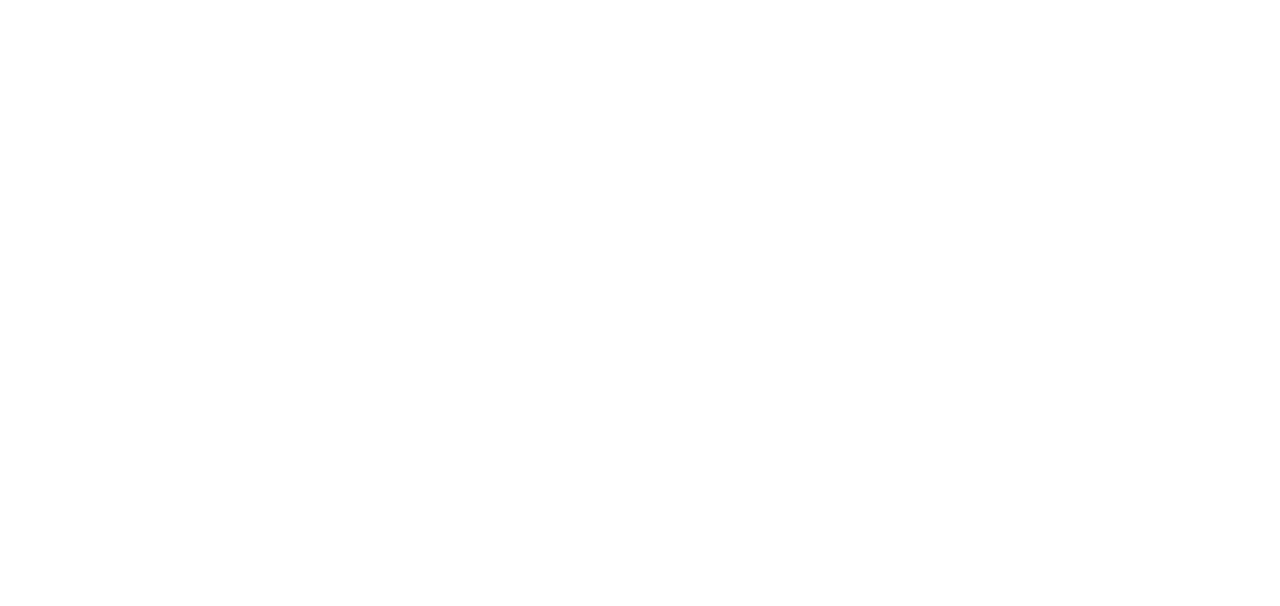
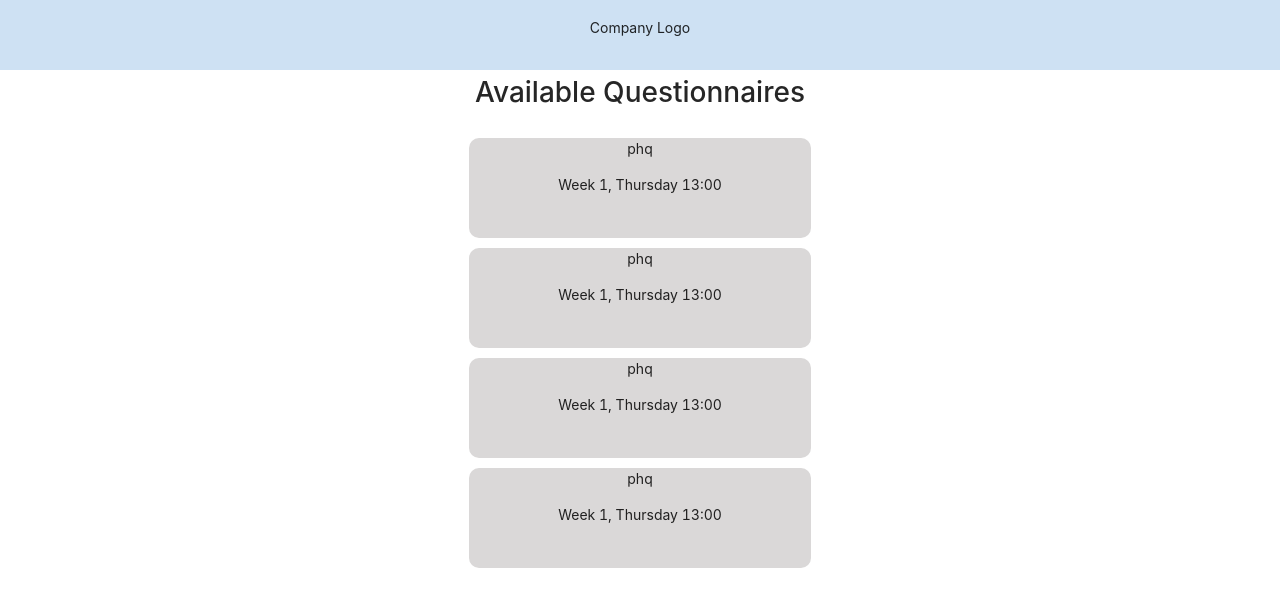
Before and after one commit to webahead14/clinic-client, a React (Create React App) app: page /home in a window 1280 px wide. Before the commit this address had no page. Shown: the top 606 px of the page. Built offline with nearby package versions, Linux system fonts and the light colour scheme.

Commit message:
home client

```diff
--- a/src/App.jsx
+++ b/src/App.jsx
@@ -4,9 +4,9 @@ import { Routes, Route, useLocation } from 'react-router-dom'
 import axios from 'axios'
 
 import Login from './pages/Login'
+import Welcome from './pages/Welcome'
+import Survey from './pages/Survey'
 import Home from './pages/Home'
-import Survey from './pages/Survey'
-
 function App() {
   const location = useLocation()
 
@@ -32,8 +32,9 @@ function App() {
   return (
     <div className="App">
       <Routes>
-        <Route path="/" element={<Home />} />
+        <Route path="/" element={<Welcome />} />
         <Route path="/survey" element={<Survey />} />
+        <Route path="/home" element={<Home />} />
       </Routes>
     </div>
   )
--- a/src/pages/Home/index.jsx
+++ b/src/pages/Home/index.jsx
@@ -1,33 +1,31 @@
 import style from './style.module.css'
-// React Wavify
-import Wave from 'react-wavify'
-// star
+import React, { useState, useEffect } from 'react'
 
 function Home(props) {
   return (
     <div>
-      <div className={style.title_p}>
-        <h1 className={style.title}>Hello!</h1>
-        <p className={style.par}>We’re glad to see you</p>
+      <div className={style.logo}>
+        <p>Company Logo</p>
       </div>
-      <div className={style.buttons}>
-        {/* redirct to login page */}
-        <form action="/login" className={style.center}>
-          <button className={style.loginButton}>Log-in</button>
-        </form>
+      <h1 className={style.title}>Available Questionnaires</h1>
+      <div className={style.quest}>
+        <div className={style.firstone}>
+          <p>phq</p>
+          <p>Week 1, Thursday 13:00</p>
+        </div>
+        <div className={style.firstone}>
+          <p>phq</p>
+          <p>Week 1, Thursday 13:00</p>
+        </div>
+        <div className={style.firstone}>
+          <p>phq</p>
+          <p>Week 1, Thursday 13:00</p>
+        </div>
+        <div className={style.firstone}>
+          <p>phq</p>
+          <p>Week 1, Thursday 13:00</p>
+        </div>
       </div>
-      {/* React Wavify */}
-      <Wave
-        className={style.waves}
-        fill="#DAEDFF"
-        paused={false}
-        options={{
-          height: 20,
-          amplitude: 30,
-          speed: 0.1,
-          points: 5,
-        }}
-      />
     </div>
   )
 }
--- a/src/pages/Home/style.module.css
+++ b/src/pages/Home/style.module.css
@@ -1,51 +1,29 @@
-/* Roboto Font */
-@import url('https://fonts.googleapis.com/css2?family=Roboto:ital,wght@1,400;1,500&display=swap');
-
 body {
   background-color: #ebf5fd;
-  overflow: hidden;
 }
-
-/* welcome page titles */
 .title {
-  font-family: 'Roboto';
-  font-style: italic;
-  font-weight: 900;
-  font-size: 52px;
-  line-height: 169px;
-  margin: 70px 0 0 0;
-  color: #a0bfdd;
-}
-.par {
-  margin-top: -50px;
-  font-family: 'Roboto';
-  font-style: italic;
-  font-weight: 900;
-  font-size: 20px;
-  color: #7e86ce;
-}
-/* React Wavify */
-.waves {
-  position: relative;
-  height: 1000px;
-}
-/*  button that redirct you */
-.buttons,
-.center {
-  margin-top: 100px;
   display: flex;
+  text-align: center;
   justify-content: center;
 }
-/* Login page */
-.loginButton {
-  position: absolute;
-  z-index: 3;
-  transform: scale(150%);
-  margin-top: 190px;
-  padding: 3px 30px;
-  color: #f2f2f2;
-  background: #a8c9e8;
-  box-shadow: 0px 4px 4px rgba(0, 0, 0, 0.25);
-  border-radius: 7px;
-  border: 0;
+.logo {
+  display: flex;
+  align-items: center;
+  justify-content: center;
+  height: 70px;
+  width: 100%;
+  background-color: #cee1f3;
 }
+.quest {
+  display: flex;
+  flex-direction: column;
+  justify-content: center;
+  align-items: center;
+}
+.firstone {
+  background-color: #dad8d8;
+  height: 100px;
+  width: 342px;
+  border-radius: 10px;
+  margin: 10px 0 0 0;
+}
--- /dev/null
+++ b/src/pages/Welcome/index.jsx
@@ -0,0 +1,35 @@
+import style from './style.module.css'
+// React Wavify
+import Wave from 'react-wavify'
+// star
+
+function Welcome(props) {
+  return (
+    <div>
+      <div className={style.title_p}>
+        <h1 className={style.title}>Hello!</h1>
+        <p className={style.par}>We’re glad to see you</p>
+      </div>
+      <div className={style.buttons}>
+        {/* redirct to login page */}
+        <form action="/login" className={style.center}>
+          <button className={style.loginButton}>Log-in</button>
+        </form>
+      </div>
+      {/* React Wavify */}
+      <Wave
+        className={style.waves}
+        fill="#DAEDFF"
+        paused={false}
+        options={{
+          height: 20,
+          amplitude: 30,
+          speed: 0.1,
+          points: 5,
+        }}
+      />
+    </div>
+  )
+}
+
+export default Welcome
--- /dev/null
+++ b/src/pages/Welcome/style.module.css
@@ -0,0 +1,51 @@
+/* Roboto Font */
+@import url('https://fonts.googleapis.com/css2?family=Roboto:ital,wght@1,400;1,500&display=swap');
+
+body {
+  background-color: #ebf5fd;
+  overflow: hidden;
+}
+
+/* welcome page titles */
+.title {
+  font-family: 'Roboto';
+  font-style: italic;
+  font-weight: 900;
+  font-size: 52px;
+  line-height: 169px;
+  margin: 70px 0 0 0;
+  color: #a0bfdd;
+}
+.par {
+  margin-top: -50px;
+  font-family: 'Roboto';
+  font-style: italic;
+  font-weight: 900;
+  font-size: 20px;
+  color: #7e86ce;
+}
+/* React Wavify */
+.waves {
+  position: relative;
+  height: 1000px;
+}
+/*  button that redirct you */
+.buttons,
+.center {
+  margin-top: 100px;
+  display: flex;
+  justify-content: center;
+}
+/* Login page */
+.loginButton {
+  position: absolute;
+  z-index: 3;
+  transform: scale(150%);
+  margin-top: 190px;
+  padding: 3px 30px;
+  color: #f2f2f2;
+  background: #a8c9e8;
+  box-shadow: 0px 4px 4px rgba(0, 0, 0, 0.25);
+  border-radius: 7px;
+  border: 0;
+}
```
